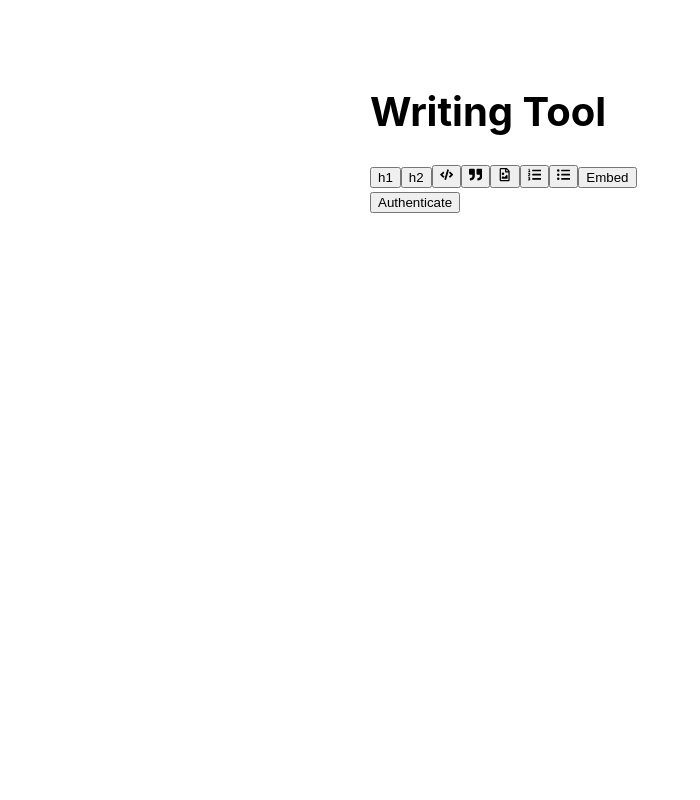
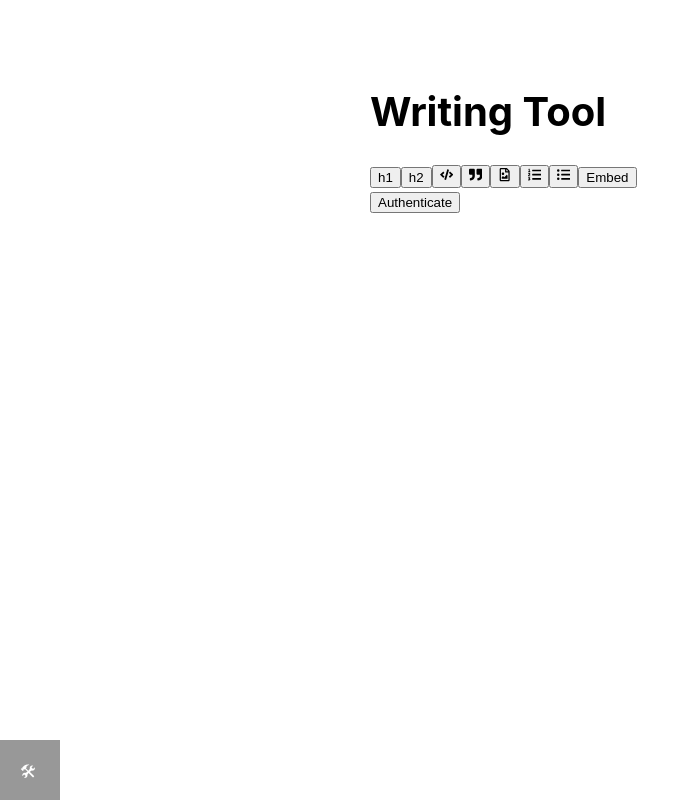
Before and after one commit to hadrysmateusz/writing-app, a React (Create React App) app in the folder packages/react-app/: page / in a window 1280 px wide. Shown: the whole page, without its empty margins (0-700 px from the left). Built offline with nearby package versions, Linux system fonts and the light colour scheme.

Commit message:
add local dev tools

```diff
--- /dev/null
+++ b/packages/react-app/src/dev-tools/Components/FeatureToggles/index.js
@@ -0,0 +1,39 @@
+import React from "react"
+import featureToggles, { enable, disable } from "../../featureToggles"
+
+function FeatureToggle({ name }) {
+	const [feature, setFeature] = React.useState(featureToggles[name])
+
+	React.useEffect(() => {
+		if (feature) {
+			enable(name)
+		} else {
+			disable(name)
+		}
+	}, [feature, name])
+
+	return (
+		<div>
+			<label>
+				Enable {name}:{" "}
+				<input
+					type="checkbox"
+					checked={feature}
+					onChange={(e) => setFeature(e.target.checked)}
+				/>
+			</label>
+		</div>
+	)
+}
+
+function FeatureToggles() {
+	return (
+		<>
+			{Object.keys(featureToggles).map((key) => (
+				<FeatureToggle name={key} />
+			))}
+		</>
+	)
+}
+
+export default FeatureToggles
--- /dev/null
+++ b/packages/react-app/src/dev-tools/dev-tools.css
@@ -0,0 +1,26 @@
+#dev-tools {
+  position: absolute;
+  bottom: 0;
+  background: black;
+  opacity: 0.4;
+  color: white;
+  width: 100%;
+  padding: 20px;
+  height: 60px;
+  width: 60px;
+  transition: all 0.3s;
+}
+
+#dev-tools:hover {
+  height: 300px;
+  width: 100%;
+  opacity: 0.9;
+}
+
+#dev-tools .tools {
+  display: none;
+}
+
+#dev-tools:hover .tools {
+  display: block;
+}
--- /dev/null
+++ b/packages/react-app/src/dev-tools/dev-tools.js
@@ -0,0 +1,40 @@
+import "./dev-tools.css"
+import React from "react"
+import ReactDOM from "react-dom"
+
+import FeatureToggles from "./Components/FeatureToggles"
+
+function getLocalDevTools() {
+	const requireDevToolsLocal = require.context("./", false, /dev-tools\.local\.js/)
+	const local = requireDevToolsLocal.keys()[0]
+	if (local) {
+		return requireDevToolsLocal(local).default
+	} else {
+		return () => null
+	}
+}
+
+function install() {
+	window.devToolsEnabled = true
+	// get load local dev tools if it's there
+	const LocalDevTools = getLocalDevTools()
+
+	function DevTools() {
+		return (
+			<div id="dev-tools">
+				<div>🛠</div>
+				<div className="tools">
+					<LocalDevTools />
+					<FeatureToggles />
+				</div>
+			</div>
+		)
+	}
+
+	// add dev tools UI to the page
+	const devToolsRoot = document.createElement("div")
+	document.body.appendChild(devToolsRoot)
+	ReactDOM.render(<DevTools />, devToolsRoot)
+}
+
+export { install }
--- /dev/null
+++ b/packages/react-app/src/dev-tools/featureToggles.js
@@ -0,0 +1,30 @@
+// TODO: when a feature toggle is removed, the corresponding value isn't removed from localStorage
+
+// import the file containing the actual values of the feature toggles
+import featureToggles from "../featureToggles"
+
+const key = "feature-toggles"
+
+// update featureToggles with what's in localStorage
+try {
+	Object.assign(featureToggles, JSON.parse(window.localStorage.getItem(key)))
+} catch (error) {
+	window.localStorage.removeItem(key)
+}
+
+const persist = () => window.localStorage.setItem(key, JSON.stringify(featureToggles))
+
+function enable(name) {
+	console.log(featureToggles, name, "enabling")
+	featureToggles[name] = true
+	persist()
+}
+
+function disable(name) {
+	console.log(featureToggles, name, "disabling")
+	featureToggles[name] = false
+	persist()
+}
+
+export default featureToggles
+export { enable, disable }
--- /dev/null
+++ b/packages/react-app/src/dev-tools/load.js
@@ -0,0 +1,29 @@
+function loadDevTools(callback) {
+  // this allows you to explicitly disable it in development for example
+  const explicitlyDisabled =
+    window.location.search.includes('dev-tools=false') ||
+    window.localStorage.getItem('dev-tools') === 'false'
+
+  const explicitlyEnabled =
+    window.location.search.includes('dev-tools=true') ||
+    window.localStorage.getItem('dev-tools') === 'true'
+
+  // we want it enabled by default everywhere but production and we also want
+  // to support the dev tools in production (to make us more productive triaging production issues).
+  // you can enable the DevTools via localStorage or the query string.
+  if (
+    !explicitlyDisabled &&
+    (process.env.NODE_ENV === 'development' || explicitlyEnabled)
+  ) {
+    // use a dynamic import so the dev-tools code isn't bundled with the regular
+    // app code so we don't worry about bundle size.
+    import('./dev-tools')
+      .then(devTools => devTools.install())
+      .finally(callback)
+  } else {
+    // if we don't need the DevTools, call the callback immediately.
+    callback()
+  }
+}
+
+export default loadDevTools
--- /dev/null
+++ b/packages/react-app/src/featureToggles.js
@@ -0,0 +1,3 @@
+const featureToggles = {}
+
+export default featureToggles
--- a/packages/react-app/src/index.css
+++ b/packages/react-app/src/index.css
@@ -9,3 +9,9 @@
 code {
 	font-family: source-code-pro, Menlo, Monaco, Consolas, "Courier New", monospace;
 }
+
+*,
+*::after,
+*::before {
+	box-sizing: border-box;
+}
--- a/packages/react-app/src/index.js
+++ b/packages/react-app/src/index.js
@@ -1,3 +1,4 @@
+import loadDevTools from "./dev-tools/load"
 import React from "react"
 import ReactDOM from "react-dom"
 import "typeface-ibm-plex-mono"
@@ -6,7 +7,14 @@
 import "./index.css"
 import * as serviceWorker from "./serviceWorker"
 
-ReactDOM.render(<App />, document.getElementById("root"))
+// load and install the dev tools (if they need to be)
+// and when that's done, let's render the app
+// NOTE: if we don't need to install the devtools, then the callback
+// is called synchronously so there's no penalty for including this
+// in production.
+loadDevTools(() => {
+	ReactDOM.render(<App />, document.getElementById("root"))
+})
 
 // If you want your app to work offline and load faster, you can change
 // unregister() to register() below. Note this comes with some pitfalls.
```
Also changed, not shown: packages/react-app/src/dev-tools/dev-tools.local-example.js (added, +35 -0 lines), 1 other file (tests, documents, lock files or other folders).
